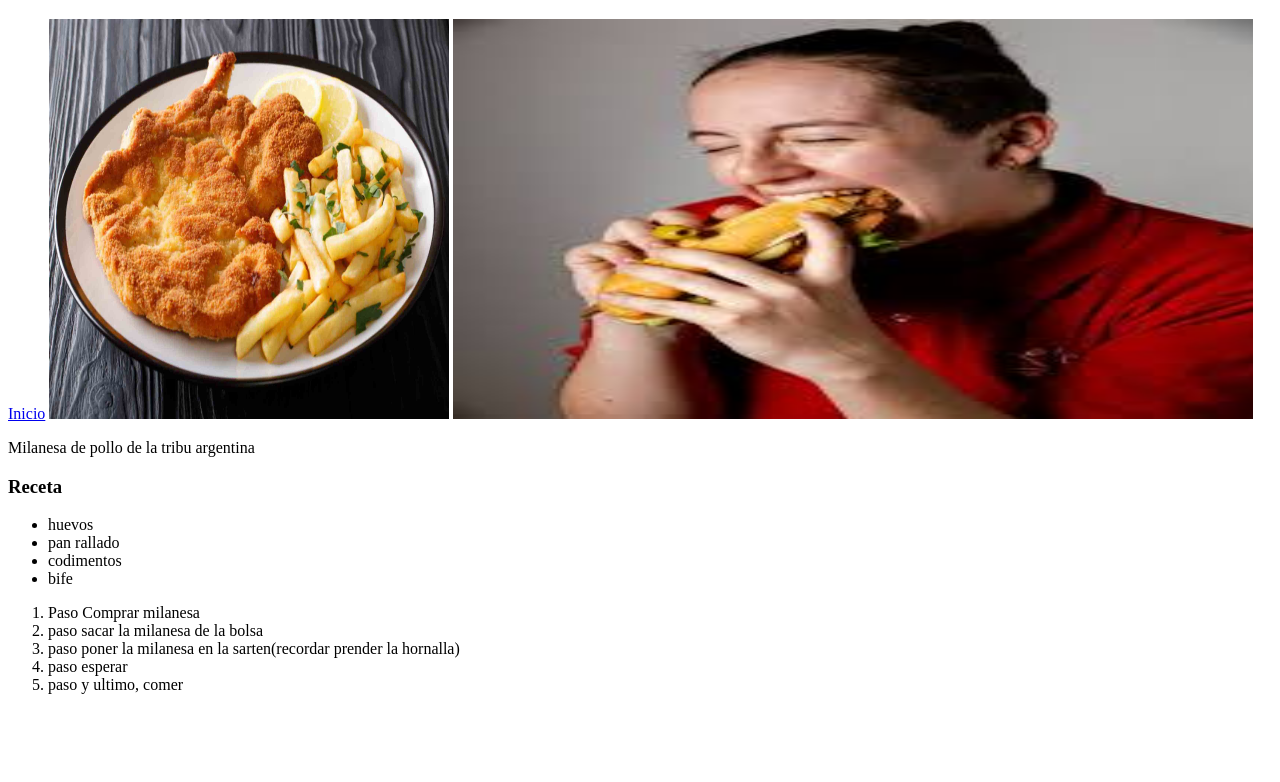
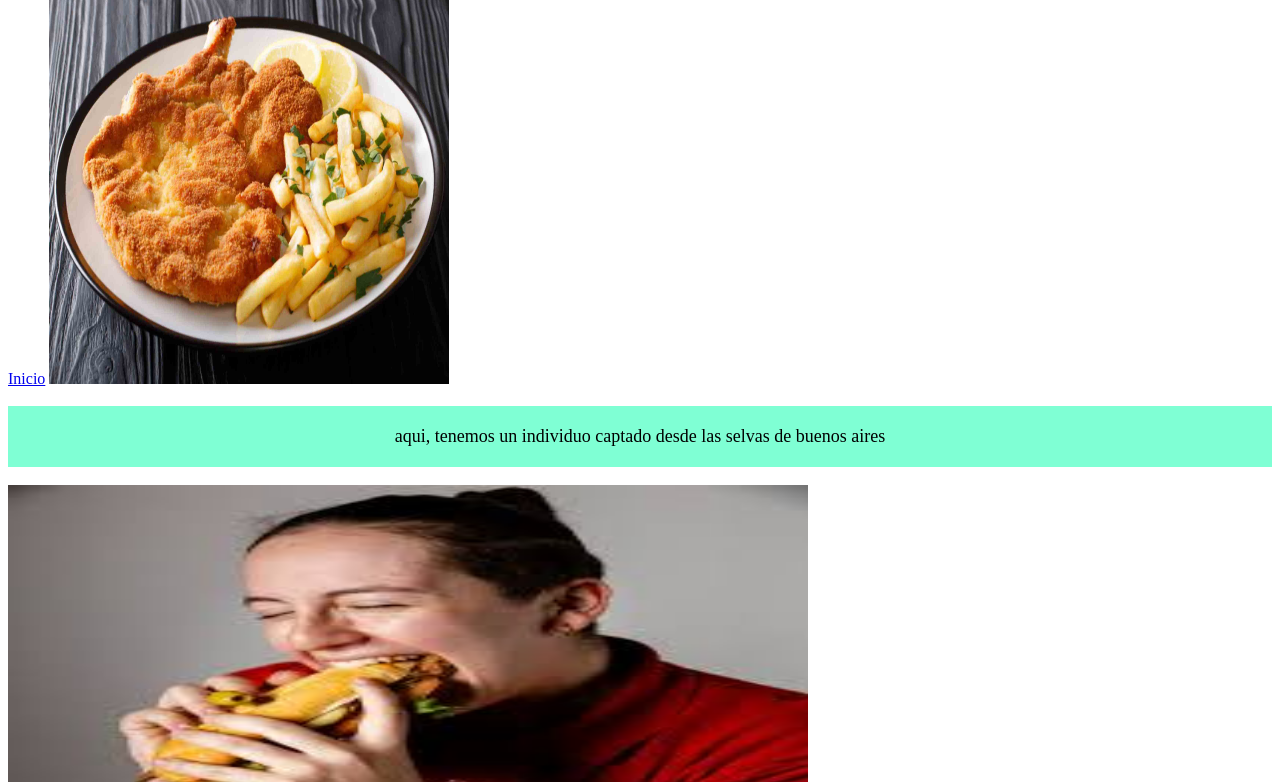
Before and after one commit to TomasZ4Z/odin-recipes, a plain HTML site: page recipes/milanesa.html in a window 1280 px wide. Shown: the part 101-883 px from the top of the page. Before the commit the page ends 811 px from the top, so only its background shows below. Drawn offline with Linux system fonts and the light colour scheme.

Commit message:
actualizacion part2
detalles

```diff
--- a/CSS/styles.css
+++ b/CSS/styles.css
@@ -4,20 +4,32 @@
     text-align: right;
 }
 .ropa{
-    color: pink;
+    color: rgb(53, 24, 107);
     font-size: 18px;
+    padding: 28px; background-color: black;
+    border: 5px solid rgb(240, 98, 4);
 
 }
 .jose{
-    padding: 20px;
+    padding: 20px; background-color: aquamarine;
     text-align: center;
+    font-size: large;
+
 
 }
 .jose-2{
-    color: blue;
-    margin: 40px;
+    color: rgb(255, 238, 0);
+    font-weight: bold;
+
+    padding: 20px; background-color: rgb(1, 26, 26);
+    border: 5px solid rgb(71, 222, 233);
+
 }
 .me-la-como{
-    margin: 40px;
+    color: blue;
+    font-size: 50px;
+    padding: 20px; background-color: rgb(219, 95, 6);
+    border: 5px solid black
+
 
 }
--- a/recipes/milanesa.html
+++ b/recipes/milanesa.html
@@ -10,18 +10,19 @@
  <h1 class="jose"> Milanesas</h1>
  <a href="../index.html">Inicio</a>
     <img src="../Imagenes/jpeg-optimizer_iStock-1057832648-1.jpg" height="400" width="400" alt="milanesa de mondongo">
+    <p class="jose"> aqui, tenemos un individuo captado desde las selvas de buenos aires</p>
     <img src="../Imagenes/images.jpeg" width="800" height="400"   alt="me-la-como">
-    <p> Milanesa de pollo de la tribu argentina</p>
+    <p class="jose-2"> Milanesa de pollo de la tribu argentina</p>
 
 
-   <h3> Receta</h4>
-    <ul><li>huevos</li>
+   <h3 class="me-la-como"> Receta</h4>
+    <ul class="ropa"><li>huevos</li>
     <li>pan rallado</li>
     <li>codimentos</li>
     <li>bife</li>
 
 </ul>
- <ol><li>Paso Comprar milanesa </li>
+ <ol class="ropa"><li>Paso Comprar milanesa </li>
 <li>paso sacar la milanesa de la bolsa</li>
 <li>paso poner la milanesa en la sarten(recordar prender la hornalla)</li>
 <li>paso esperar</li>
```
